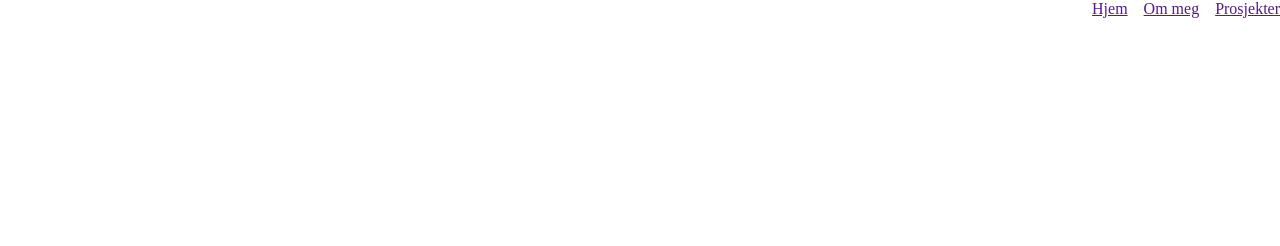
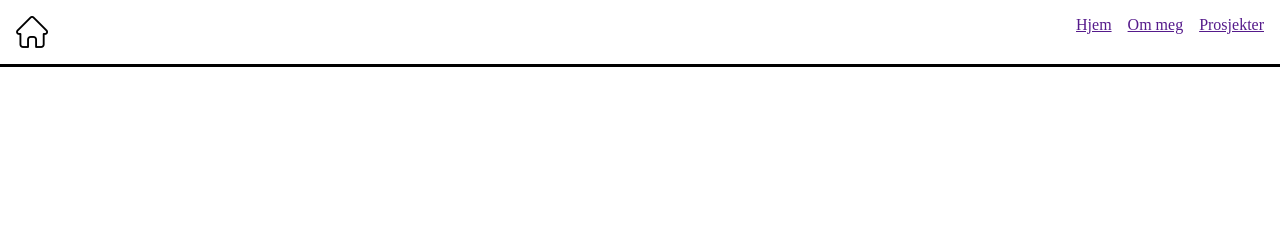
Before and after one commit to JulieKodehode/glodeH25_undervisning4, a website: page index.html in a window 1280 px wide. Shown: the top 246 px of the page. Drawn offline with Linux system fonts and the light colour scheme.

Commit message:
After lesson

```diff
--- a/index.html
+++ b/index.html
@@ -13,6 +13,7 @@
   <body>
     <!-- Body = innhold til nettsiden -->
     <header>
+      <img class="logo" src="home.png" alt="Logo av et hus.">
       <nav>
         <a href="">Hjem</a>
         <a href="">Om meg</a>
--- a/styles.css
+++ b/styles.css
@@ -4,7 +4,9 @@ body {
 
 header {
   display: flex;
-  justify-content: flex-end;
+  justify-content: space-between;
+  padding: 16px; /* Padding = mellomrom rundt hele elementet */
+  border-bottom: 3px solid black;
 }
 
 nav {
@@ -26,6 +28,7 @@ img {
   display: flex;
   align-items: center;
   justify-content: center;
+  gap: 16px; /* Gap = mellomrom mellom to eller flere element */
 }
 
 .about {
@@ -38,6 +41,7 @@ img {
   display: flex;
   align-items: center;
   justify-content: center;
+  gap: 16px;
 }
 
 .projectCard {
@@ -45,4 +49,12 @@ img {
   flex-direction: column;
   align-items: center;
   justify-content: center;
+  width: 300px;
+  border: 1px solid black;
 }
+
+.logo {
+  height: 32px;
+  width: 32px;
+  background-color: white;
+}
```
Also changed, not shown: home.png (added), 1 other file.
